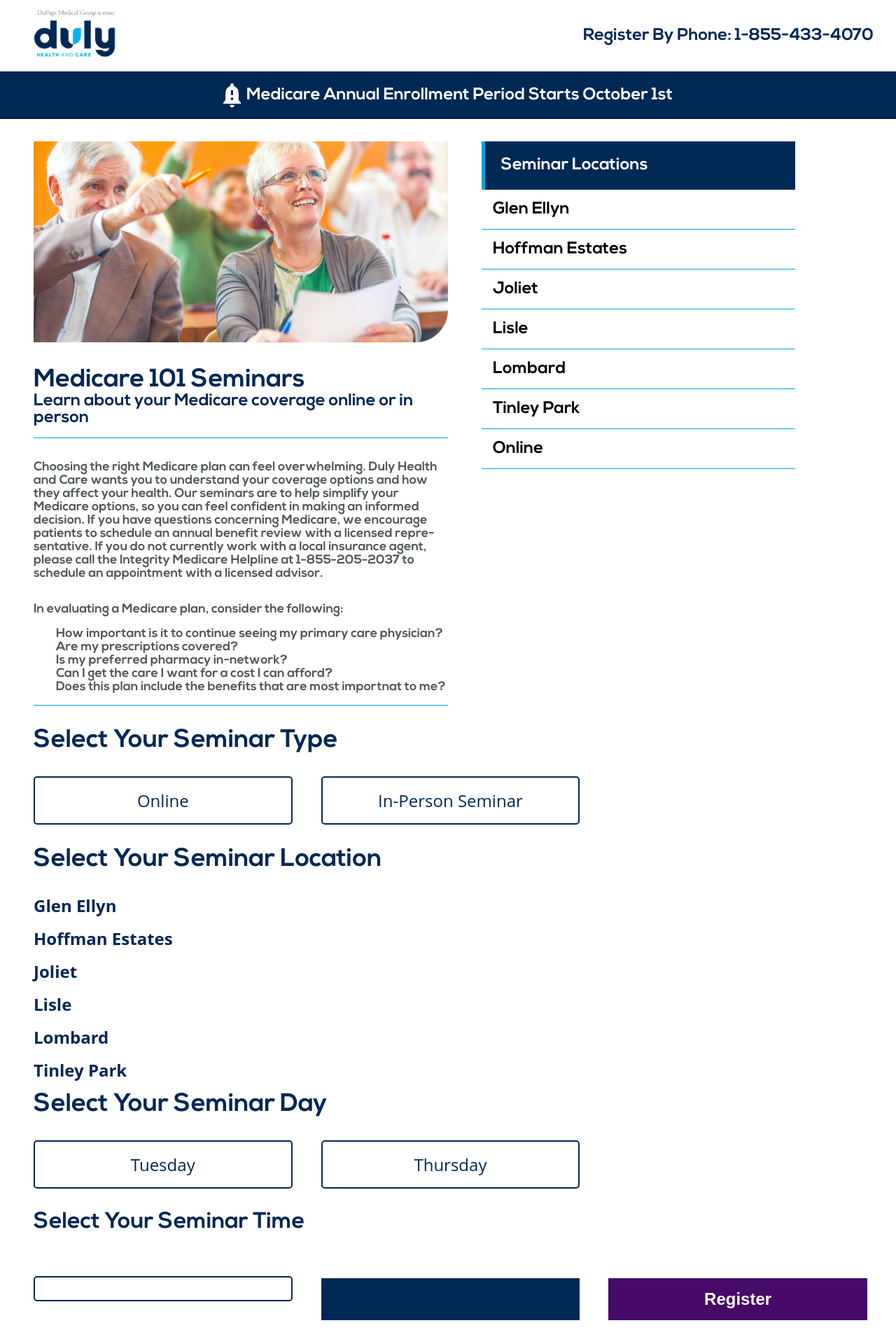
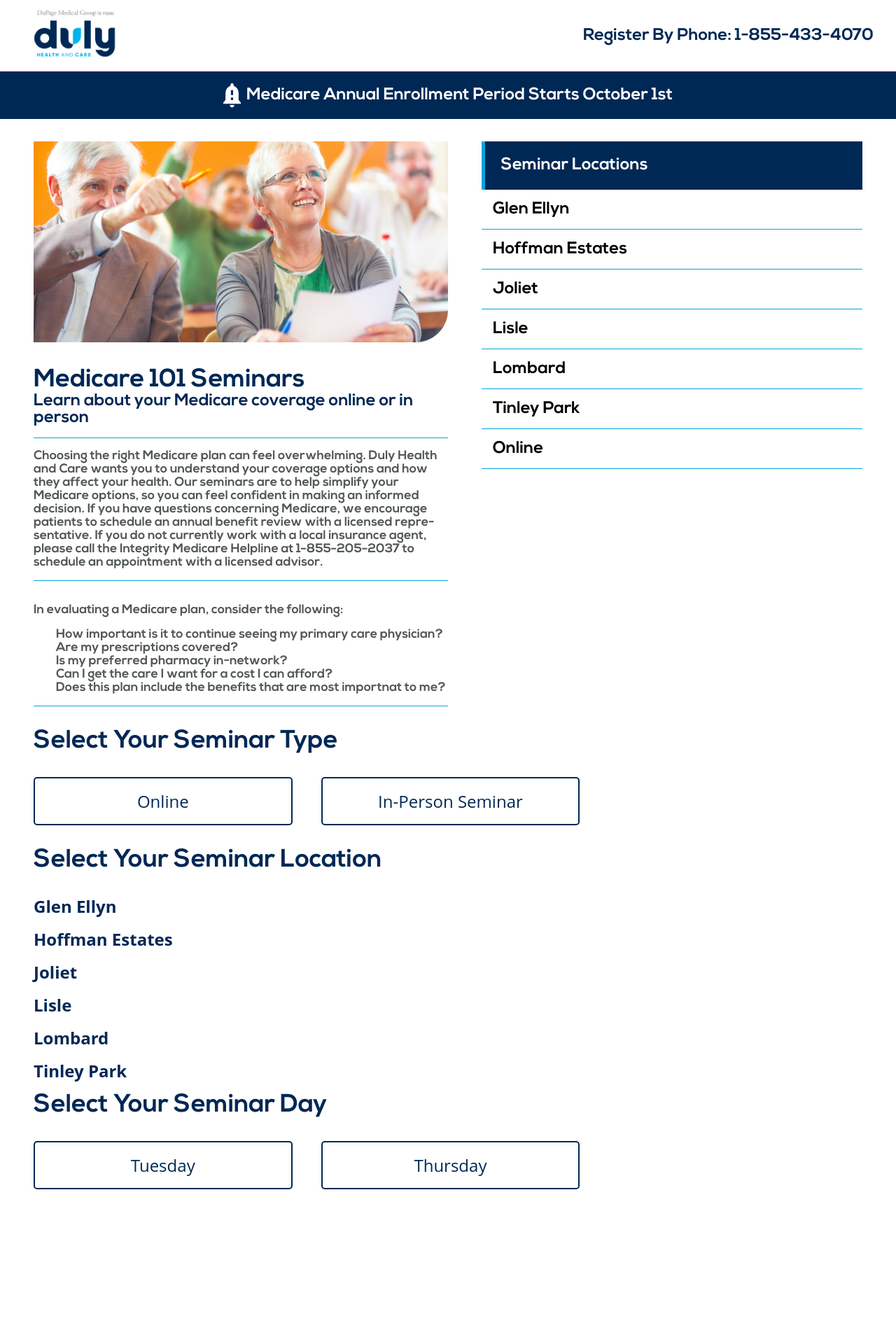
Before and after one commit to syedarfeen7/duly-health-and-care, a React (Create React App) app: page / in a window 1280 px wide. Shown: the top 1920 px of the page at 70% size. Built offline with nearby package versions, Linux system fonts and the light colour scheme.

Commit message:
bug fixing

```diff
--- a/src/Components/Form/SeminarContactForm.js
+++ b/src/Components/Form/SeminarContactForm.js
@@ -4,8 +4,8 @@
 import '../../Style/GeneralizeStyle/style.css';
 import { useSelector, useDispatch } from "react-redux";
 import { useState, useEffect } from "react";
-import {seminarContactDetailsScheema} from '../../Helper/Validator/validation';
-import {ApplicantRegisteration} from '../../Store/Actions/applicantAction';
+import { seminarContactDetailsScheema } from '../../Helper/Validator/validation';
+import { ApplicantRegisteration } from '../../Store/Actions/applicantAction';
 export default function SeminarContactForm() {
     const seminarDetails = useSelector(state => state.applicant_seminar_details)
     const dispatch = useDispatch()
@@ -19,16 +19,18 @@
     const [seminarType, setSeminarType] = useState('');
     const [seminarDay, setSeminarDay] = useState('');
     const [seminarLocation, setSeminarLocation] = useState('');
+    const [seminarRegisterationDate, setSeminarRegisterationDate] = useState(null)
 
     const gettingSeminarDetailsFromStore = () => {
         setSeminarTime(seminarDetails.seminarTime)
         setSeminarType(seminarDetails.seminarType)
         setSeminarDay(seminarDetails.seminarDay)
         setSeminarLocation(seminarDetails.seminarLocation)
+        setSeminarRegisterationDate(seminarDetails.registerationDate)
     }
     const saveSemainarContactDetials = async (e) => {
         e.preventDefault()
-        let data = {firstName, lastName, email, seminarDay,seminarLocation, seminarTime, seminarType}
+        let data = { firstName, lastName, email, seminarDay, seminarLocation, seminarTime, seminarType }
         console.log(data)
         await seminarContactDetailsScheema.strict().validate(data)
             .then(res => {
@@ -54,24 +56,24 @@
                         <h3 className="font-grey font-weight-700 contact-info-head">Contact Information</h3>
 
                         <div id="firstName" className="red-text error-msg"></div>
-                        <input type="text" placeholder="First Name" onChange={(e) => {setFirstName(e.target.value)}}/>
+                        <input type="text" placeholder="First Name" onChange={(e) => { setFirstName(e.target.value) }} />
                         <br />
 
                         <div id="lastName" className="red-text error-msg"></div>
-                        <input type="text" placeholder="Last Name" onChange={(e) => {setLastName(e.target.value)}}/>
+                        <input type="text" placeholder="Last Name" onChange={(e) => { setLastName(e.target.value) }} />
                         <br />
 
                         <div id="email" className="red-text error-msg"></div>
-                        <input type="email" placeholder="Email Address" onChange={(e) => {setEmail(e.target.value)}}/>
+                        <input type="email" placeholder="Email Address" onChange={(e) => { setEmail(e.target.value) }} />
                         <br />
                         <label className="font-grey font-weight-700 seminar-date">
                             Seminar Date
                             <br />
-                            <input type="text" placeholder="Seminar Date" value={seminarDetails.seminarTime}/>
+                            <input type="text" placeholder="Seminar Date" value={seminarDetails.seminarTime} />
                         </label>
                         <br />
 
-                        <input type="submit" value="Submit" className="submit-btn" onClick={saveSemainarContactDetials}/>
+                        <input type="submit" value="Submit" className="submit-btn" onClick={saveSemainarContactDetials} />
                     </div>
                 </form>
             </Grid>
--- a/src/Components/Form/SeminarDetialForm.js
+++ b/src/Components/Form/SeminarDetialForm.js
@@ -17,7 +17,8 @@
     const [seminarTime, setSeminarTime] = useState('');
     const [timings, setTiming] = useState([])
     const [onlineSeminar, setOnlineSeminar] = useState([]);
-    const [inPersonSeminar, setInPersonSeminar] = useState([])
+    const [inPersonSeminar, setInPersonSeminar] = useState([]);
+    const [registerationDate, setRegisterationDate] = useState(new Date());
 
     // HARD CODED SEMINAR TIMINGS
     let availableTimings = [
@@ -84,7 +85,7 @@
     // SAVING THE SEMINAR DETAILS TO STORE
     const saveSeminarDetails = async (e) => {
         e.preventDefault()
-        let data = { seminarType, seminarDay, seminarLocation, seminarTime }
+        let data = { seminarType, seminarDay, seminarLocation, seminarTime, registerationDate}
 
         // VALIDATING THE SEMINAR DETAILS
         await seminarDetialsScheema.strict().validate(data)
@@ -254,13 +255,16 @@
                         </div>
 
                         <div className="seminar-time-wrapper">
-                            <h1 className="font-blue font-weight-700 ">Select Your Seminar Time</h1>
-                            <div id="seminarTime" className="red-text error-msg"></div>
+
+
                             <div className="seminar-timing-btns-wrapper">
 
                                 {/* IF SEMINAR TYPE ONLINE THEN SHOW THE AVAILABLE TIMINGS FOR ONLINE SEMINAR */}
+
                                 {seminarType === "Online" ?
                                     <>
+                                        <h1 className="font-blue font-weight-700 ">Select Your Seminar Time</h1>
+                                        <div id="seminarTime" className="red-text error-msg"></div>
                                         {onlineSeminar.map(a =>
 
                                             <Grid container className="seminar-time-seat-register--wrapper">
@@ -288,8 +292,10 @@
                                     :
                                     <>
                                         {/* IF SEMINAR TYPE IS NOT ONLINE THEN SHOW THE AVAILABLE TIMINGS FOR IN PERSON SEMINAR */}
-                                        {seminarType === "In-Person Seminar" ?
+                                        {seminarType === "In-Person Seminar" && seminarDay && seminarLocation ?
                                             <>
+                                                <h1 className="font-blue font-weight-700 ">Select Your Seminar Time</h1>
+                                                <div id="seminarTime" className="red-text error-msg"></div>
                                                 {inPersonSeminar.map(a =>
 
                                                     <Grid container className="seminar-time-seat-register--wrapper">
@@ -318,7 +324,15 @@
                                             :
 
                                             // FOR IDEAL CASE ALL TIMINGS AVAILABLE
+
                                             <>
+                                                {seminarType && seminarDay && seminarLocation ?
+
+
+                                                    <>
+                                                        <h1 className="font-blue font-weight-700 ">Select Your Seminar Time</h1>
+                                                        <div id="seminarTime" className="red-text error-msg"></div>
+
                                                         {timings.map(a =>
 
                                                             <Grid container className="seminar-time-seat-register--wrapper">
@@ -343,6 +357,10 @@
                                                             </Grid>
                                                         )}
                                                     </>
+                                                    :
+                                                    <></>
+                                                }
+                                            </>
 
                                         }
                                     </>
--- a/src/Pages/Register.js
+++ b/src/Pages/Register.js
@@ -3,6 +3,7 @@
 import Header from "../Components/Header/Header";
 
 export default function Register() {
+    window.scrollTo(0, 0)
     return <>
         <Header />
         <SeminarContactForm />
--- a/src/Style/HeroSectionStyle/style.css
+++ b/src/Style/HeroSectionStyle/style.css
@@ -13,7 +13,8 @@
 .seminar-location-wrapper {
     margin-top: 2rem;
     margin-left: 3rem;
-    max-width: 70%;
+    margin-right: 3rem;
+    max-width: 100%;
 }
 
 .seminar-location-wrapper h3 {
@@ -49,7 +50,9 @@
 
 .medicare-wrapper p {
     font-size: 18px;
-    margin-top: 2rem;
+    margin-top: 1rem;
+    padding-bottom: 1rem;
+    border-bottom: 1px solid #00A5DF;
 }
 
 .medicare-plan-wrapper p {
```
Also changed, not shown: public/images/brand-logo.png. Lines whose indentation alone changed are shown as unchanged.
